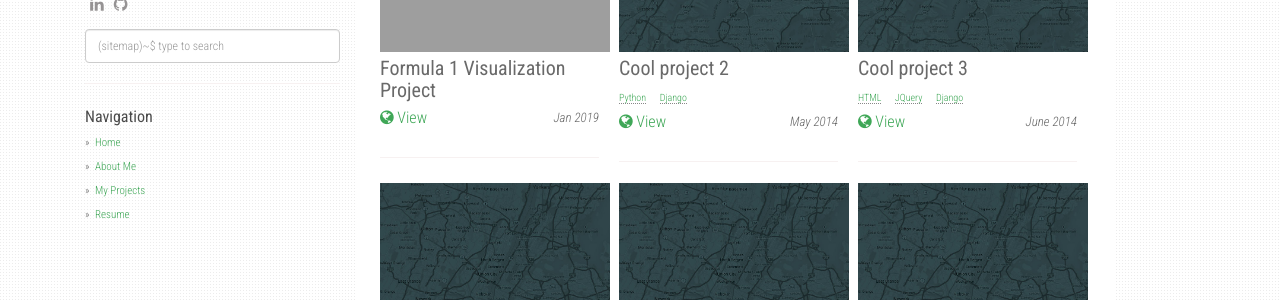
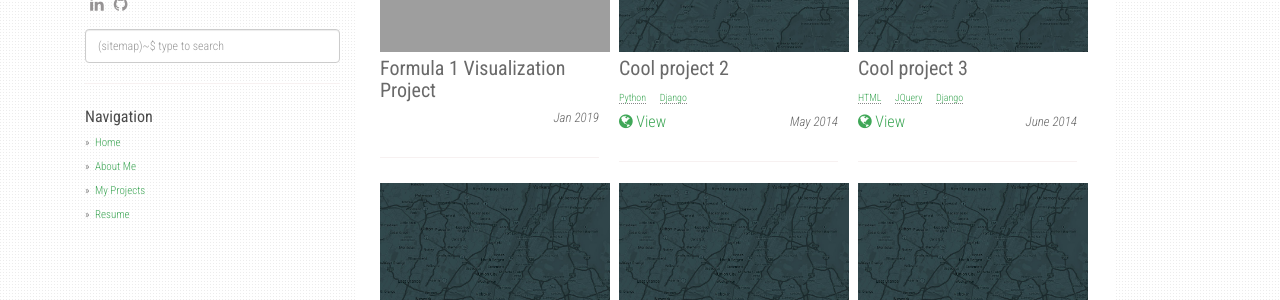
Before and after one commit to yucedincer/yucedincer.github.io, a Jekyll site: the page built from projects.md, in a window 1280 px wide. Shown: the part 322-622 px from the top of the page. Built offline with Jekyll 4.4.1, drawn with Linux system fonts in a browser that asks for light colours; nearby versions of some CDN libraries; grey boxes are pictures that could not be loaded.

```diff
--- a/_data/projects.json
+++ b/_data/projects.json
@@ -3,7 +3,7 @@
 		"slug": "f1",
 		"name": "Formula 1 Visualization Project",
 		"image": "f1.jpg",
-		"url": "https://www.google.com",
+		// "url": "https://www.google.com",
 		"date": "Jan 2019",
 		// "tags": ["Angular JS","API"]
 	},
```
